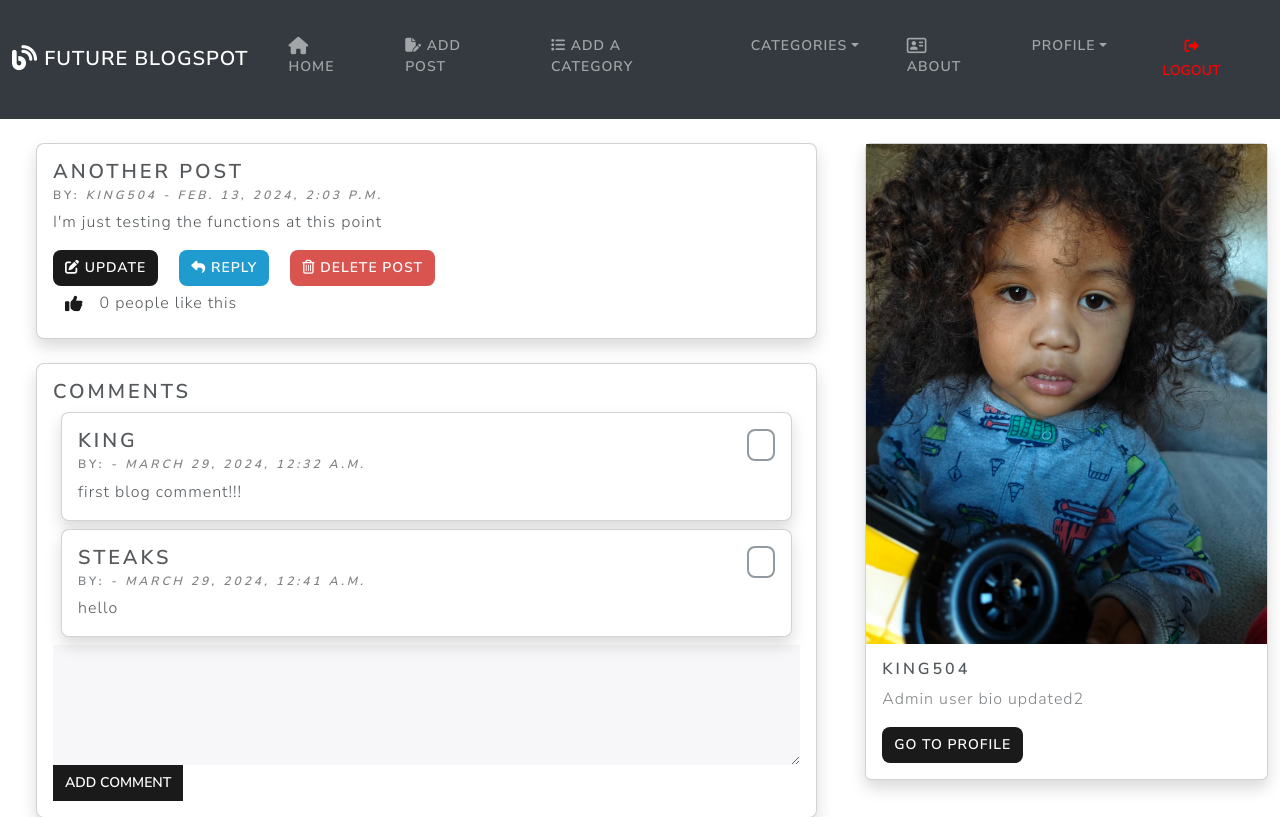
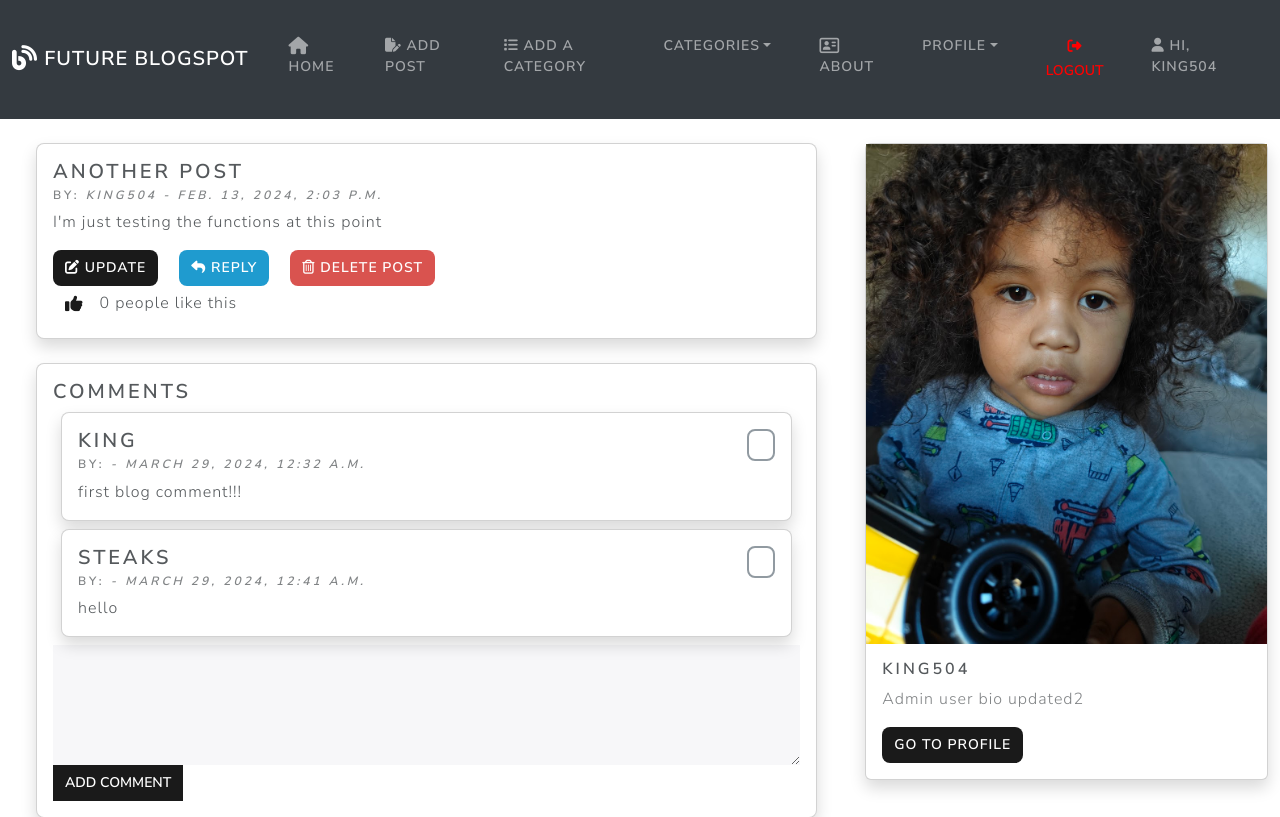
Before and after one commit to Kenmitchell2012/blog, a Django app: page /post/3 in a window 1280 px wide. Shown: the top 817 px of the page. Run offline with Django 4.2, Linux system fonts and the light colour scheme; a user stored in the database is signed in; data comes from the database, SQL or seed files in the repository; both versions use the stored data as it was after the commit; some libraries are stand-ins or nearby versions.

Commit message:
fix new user profile issue

```diff
--- a/blog/theblog/templates/navbar.html
+++ b/blog/theblog/templates/navbar.html
@@ -95,7 +95,14 @@
                   Logout
                 </button>
             </form>
-        </li>
+          </li>
+          <li class="nav-item">
+            <a class="nav-link d-none d-md-block" href="#">
+              <i class="fa-solid fa-user"></i>
+              Hi, {{ user.username }}
+            </a>
+          </li>
+
           {% endif %}
 
         </ul>
--- a/blog/theblog/templates/view.html
+++ b/blog/theblog/templates/view.html
@@ -106,17 +106,24 @@
                             {% if post.author.profile_pic %}
                                 <img src="{{ post.author.profile_pic.url }}" alt="{{ post.author.username }}">
                             {% else %}
-                                <img src="" alt="Default Profile Image">
+                                <img src="{% static 'theblog/images/blank_profile_pic.jpg' %}" id="profile-picture" style="width: 50px; height: 50px;" class="rounded-circle profile-picture profile_pic mb-2 mx-auto" alt="Profile Picture">
                             {% endif %}
                         </div>
                     </div>
                 {% endfor %}
-
                     <img style="object-fit: cover; width: 100%; max-height: 500px;" src="{{ post.author.profile.profile_pic.url }}" max-height="100" class="card-img-top" alt="Profile Picture">
                     <div class="card-body">
                         <h5 class="card-title">{{ post.author.username }}</h5>
                         <p class="card-text text-muted">{{post.author.profile.bio}}</p>
-                        <a href="{% url 'show_profile_page' post.author.profile.id %}" class="btn rounded-3 btn-primary">Go to Profile</a>
+                        {% if post.author.profile %}
+                            <a href="{% url 'show_profile_page' post.author.profile.id %}" class="btn rounded-3 btn-primary">Go to Profile</a>
+                        {% else %}
+                            {% if user.id == post.author.id %}
+                                <a href="{% url 'create_profile_page' post.author.id %}" class="btn rounded-3 btn-primary">Create Profile</a>
+                            {% else %}
+                                <p>{{ post.author.username }}'s profile page isn't set up yet.</p>
+                            {% endif %}
+                        {% endif %}
                     </div>
                 </div>
             </div>
```
Also changed, not shown: blog/db.sqlite3, blog/media/images/profile/20161022_190039.jpg (added).
